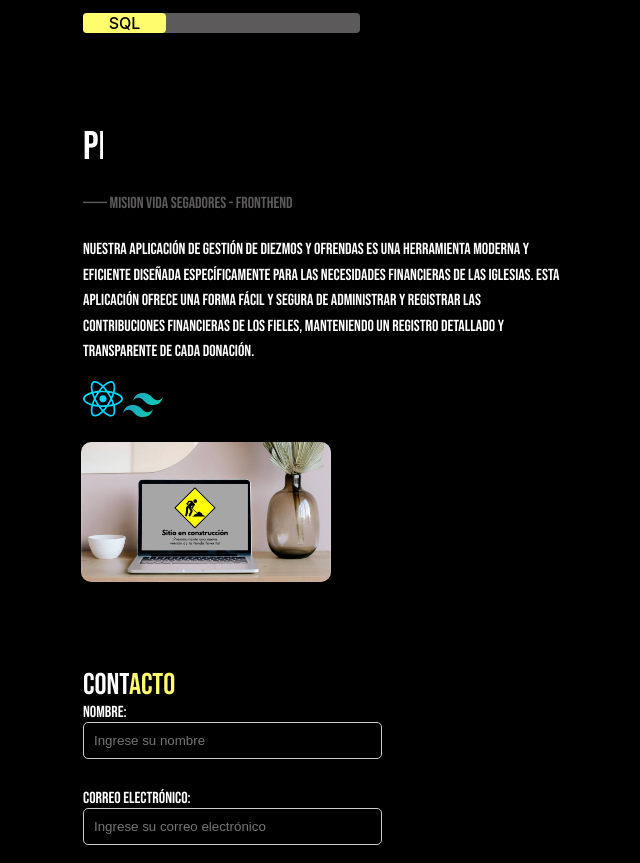
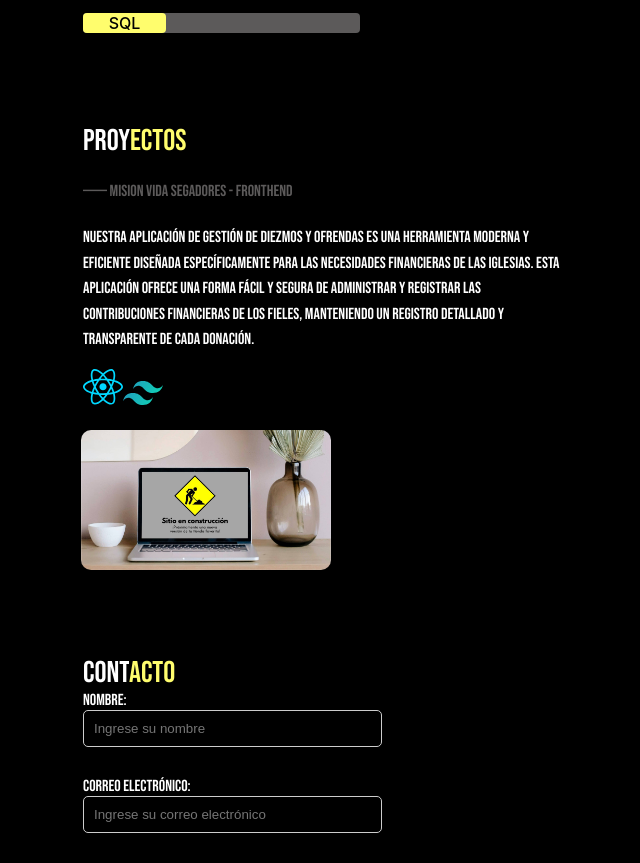
Before and after one commit to marcosali/port-web, a React (Create React App) app: page / in a window 1280 px wide. Shown: the part 2560-3423 px from the top of the page, without its empty margins (385-1025 px from the left). Built offline with nearby package versions, Linux system fonts and the light colour scheme.

Commit message:
Update Proyectos.jsx

```diff
--- a/src/Components/Proyectos.jsx
+++ b/src/Components/Proyectos.jsx
@@ -5,7 +5,7 @@ import './Proyectos.css'
 const Proyectos = () => {
     return (
         <div className="proyectos">
-            <div className="title">
+            <div className="title1">
                 <h1>Proy<span>ectos</span> </h1>
             </div>
             <div className="subtitulo">
```
